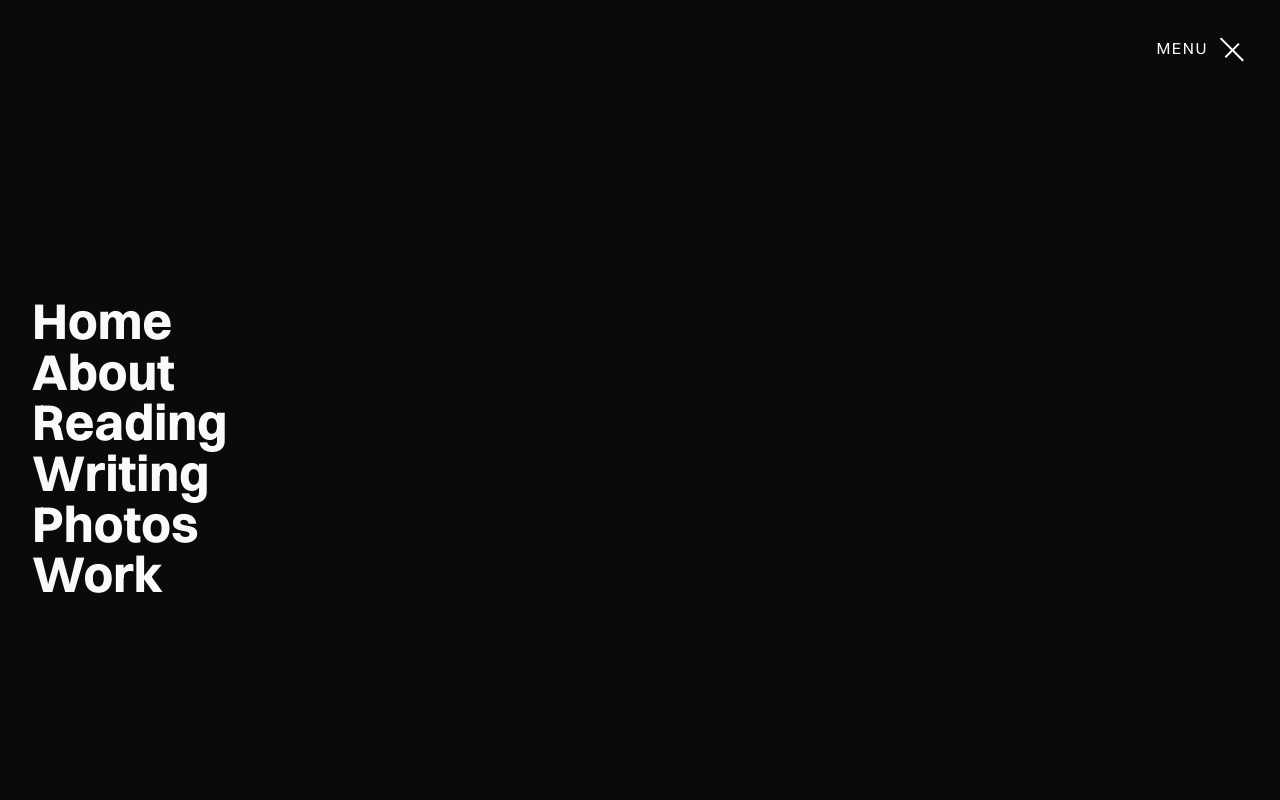
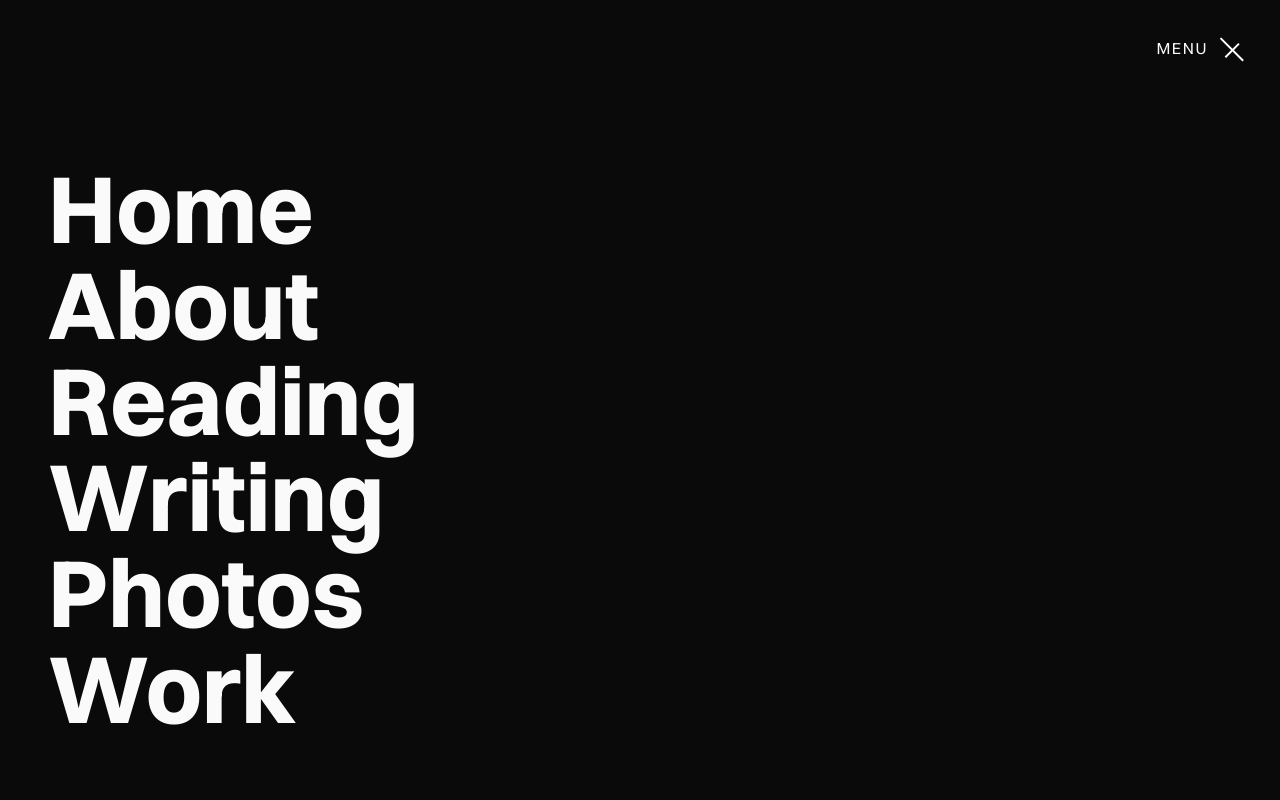
Before and after one commit to rathesDot/rathes.me, a Next.js app: page /about in a window 1280 px wide. Both pictures are taken after a click on the button "MENU". Shown: the top 800 px of the page. Built offline with nearby package versions, Linux system fonts and the light colour scheme.

Commit message:
💄 Adjust tablet spacing

```diff
--- a/src/layouts/PageLayout/PageLayout.tsx
+++ b/src/layouts/PageLayout/PageLayout.tsx
@@ -8,7 +8,7 @@ const PageLayout: React.FC<React.PropsWithChildren<unknown>> = ({
   return (
     <main className="font-sans">
       <Navigation />
-      <div className="mt-14">{children}</div>
+      <div className="mt-14 md:mt-24">{children}</div>
       <Footer />
     </main>
   )
--- a/src/patterns/Navigation/Navigation.tsx
+++ b/src/patterns/Navigation/Navigation.tsx
@@ -11,7 +11,7 @@ const MenuItem: React.FC<PropsWithChildren<LinkProps>> = ({
 }) => (
   <Link
     {...props}
-    className="block font-sans text-[6.32688928vh] font-bold leading-none text-neutral-50 antialiased"
+    className="block font-sans text-[6.32688928vh] font-bold leading-none text-neutral-50 antialiased md:text-[clamp(54px,7.5vw,96px)]"
   >
     {children}
   </Link>
@@ -69,7 +69,7 @@ const navigation = cva(
     variants: {
       isOpen: {
         true: "bottom-0 bg-neutral-950/100 h-full",
-        false: "h-14 bg-neutral-950/70 backdrop-blur-sm",
+        false: "h-14 bg-neutral-950/70 backdrop-blur-sm md:h-24",
       },
     },
     defaultVariants: {
@@ -116,12 +116,12 @@ const Navigation = () => {
     <nav className={navigation({ isOpen })}>
       <TopBar>
         <Link href="/" className={cx({ "opacity-0": isOpen })}>
-          <Logo />
+          <Logo className="md:h-8 md:w-8" />
         </Link>
         <Hamburger isOpen={isOpen} onToggle={toggleMenu} />
       </TopBar>
       <div className={menuBodyContainer({ isOpen })}>
-        <div className="px-8">
+        <div className="px-8 md:px-12">
           <MenuItem href="/">Home</MenuItem>
           <MenuItem href="/about">About</MenuItem>
           <MenuItem href="/reading">Reading</MenuItem>
```
